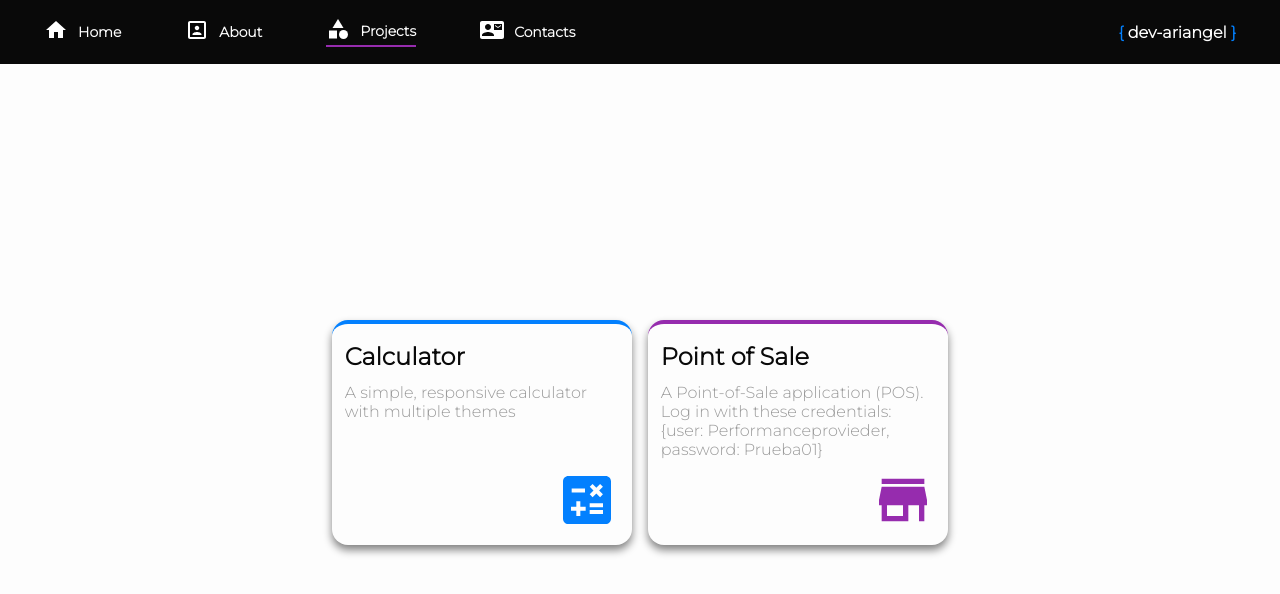
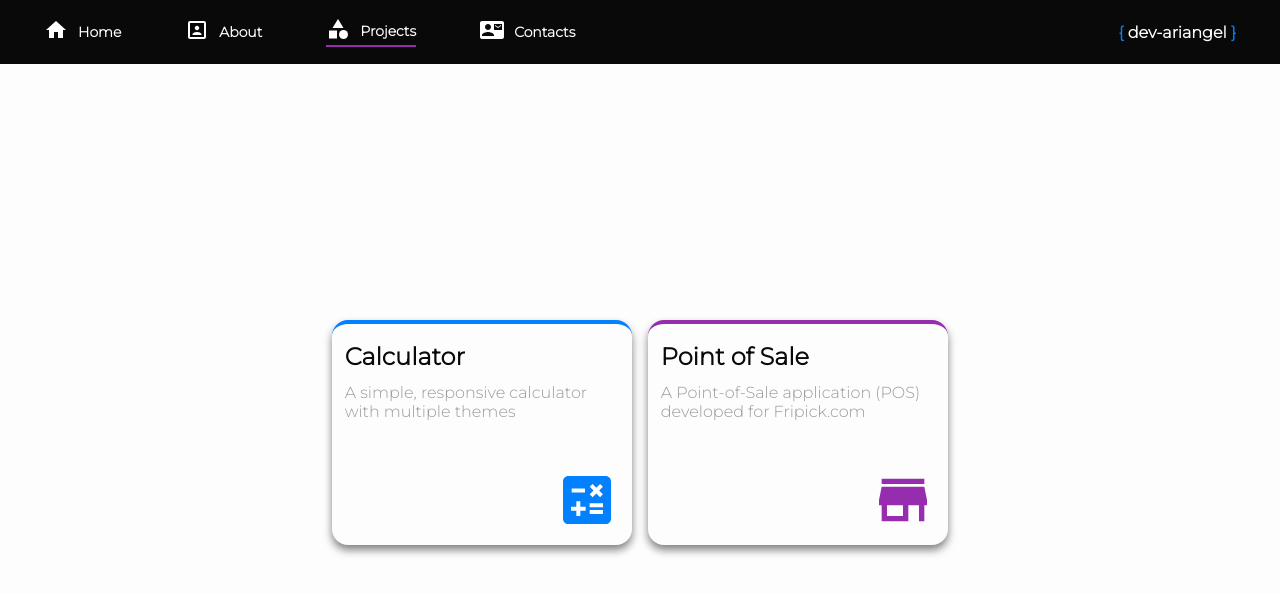
Before and after one commit to Adex0494/portfolio, a Next.js app: page /projects in a window 1280 px wide. Shown: the top 594 px of the page. Built offline with nearby package versions, Linux system fonts and the light colour scheme.

Commit message:
POS description changed

```diff
--- a/src/app/projects/page.tsx
+++ b/src/app/projects/page.tsx
@@ -12,7 +12,7 @@ export default function Projects() {
         <ProjectCard url='/projects/calculator' Icon={StyledCalculateIcon} title='Calculator' description='A simple, responsive calculator with multiple themes' topcolor={palette.main.highlightedTextColor} />
       </CardContainer>
       <CardContainer>
-        <ProjectCard url='https://fripickpos.netlify.app/' newTabRoute Icon={StyledStoreIcon} title='Point of Sale' description='A Point-of-Sale application (POS). Log in with these credentials: {user: Performanceprovieder, password: Prueba01}' topcolor={palette.main.circleShadow} />
+        <ProjectCard url='https://fripickpos.netlify.app/' newTabRoute Icon={StyledStoreIcon} title='Point of Sale' description='A Point-of-Sale application (POS) developed for Fripick.com' topcolor={palette.main.circleShadow} />
       </CardContainer>
     </StyledMain>
   )
```
